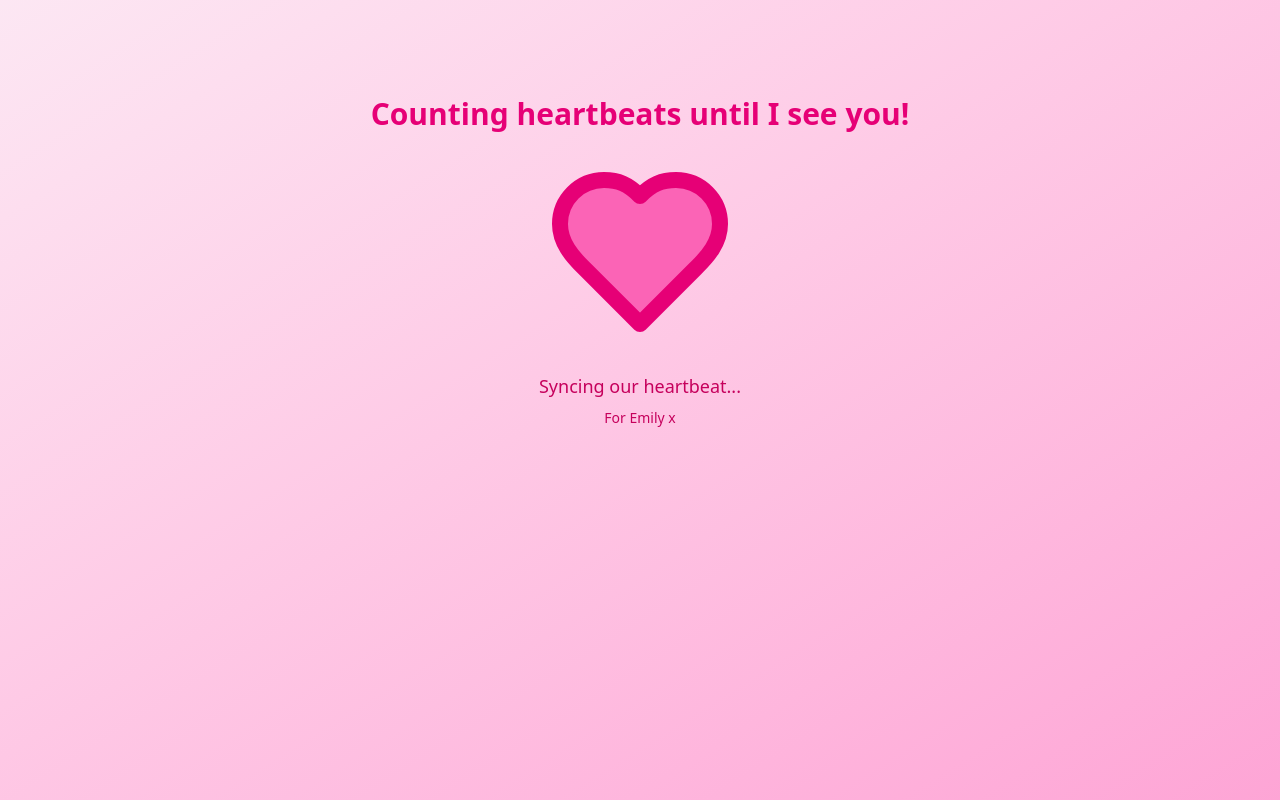
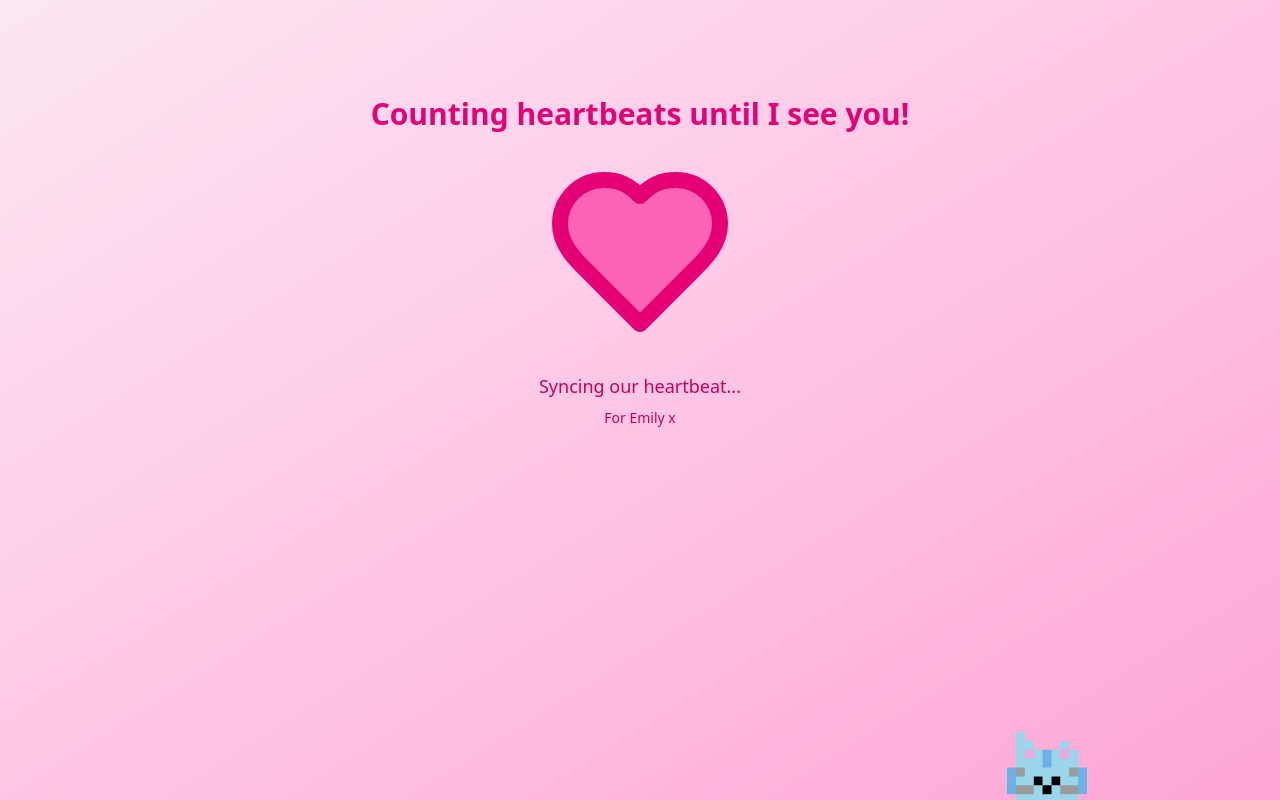
Before and after one commit to jcbyte/emilyx, a React (Vite) app: page / in a window 1280 px wide. Built offline with nearby package versions, Linux system fonts and the light colour scheme; no server answers; the database is empty.

Commit message:
create generator for lime cats

```diff
--- a/package.json
+++ b/package.json
@@ -14,7 +14,8 @@
 		"firebase": "^11.7.1",
 		"react": "^19.1.0",
 		"react-dom": "^19.1.0",
-		"tailwindcss": "^4.1.5"
+		"tailwindcss": "^4.1.5",
+		"uuid": "^11.1.0"
 	},
 	"devDependencies": {
 		"@eslint/js": "^9.25.0",
--- a/src/App.tsx
+++ b/src/App.tsx
@@ -1,6 +1,7 @@
 import { useEffect, useState } from "react";
 
 import Heart from "./assets/heart.svg?react";
+import AnimatedLimes from "./components/AnimatedLimes";
 import { getTimestamp } from "./firebase/firestore";
 
 const BPM = 70;
@@ -13,11 +14,11 @@ export default function App() {
 
 	async function loadHeartbeats() {
 		// Get timestamp from database
-		let timestamp = await getTimestamp();
+		const timestamp = await getTimestamp();
 
 		// Calculate heartbeats remaining
-		let remaining = timestamp - Date.now();
-		let remainingHeartbeats = (remaining / 1000 / 60) * BPM;
+		const remaining = timestamp - Date.now();
+		const remainingHeartbeats = (remaining / 1000 / 60) * BPM;
 
 		setHeartbeats(remainingHeartbeats);
 		setHeartbeatsLoaded(true);
@@ -84,6 +85,8 @@ export default function App() {
 					<span className="text-sm text-pink-700">For Emily x</span>
 				</div>
 			</div>
+
+			<AnimatedLimes />
 		</>
 	);
 }
--- /dev/null
+++ b/src/components/AnimatedLimes.tsx
@@ -0,0 +1,80 @@
+import { useEffect, useRef, useState } from "react";
+import { v4 } from "uuid";
+import AnimatedLime, { SIZE as CAT_SIZE, edges, type Edge } from "./AnimatedLime";
+
+interface LimeData {
+	edge: Edge;
+	offset: number;
+}
+
+export default function AnimatedLimes({
+	transitionDuration = 750,
+	outDuration = 2500,
+	gapDuration = 3000,
+}: {
+	transitionDuration?: number;
+	outDuration?: number;
+	gapDuration?: number;
+}) {
+	const [limes, setLimes] = useState<Record<string, LimeData>>({});
+	const currentTimerRef = useRef<NodeJS.Timeout>(null);
+
+	function addLime() {
+		const id = v4();
+
+		const edge = edges[Math.floor(Math.random() * edges.length)];
+
+		let maxOffset = {
+			top: window.innerWidth,
+			bottom: window.innerWidth,
+			left: window.innerHeight,
+			right: window.innerHeight,
+		}[edge];
+		const offset = Math.floor(CAT_SIZE / 2 + Math.random() * (maxOffset - CAT_SIZE / 2));
+
+		setLimes((prev) => {
+			const newLimes = { ...prev };
+			newLimes[id] = { edge, offset: offset };
+			return newLimes;
+		});
+	}
+
+	function removeLime(id: string) {
+		setLimes((prev) => {
+			const newLimes = { ...prev };
+			delete newLimes[id];
+			return newLimes;
+		});
+	}
+
+	useEffect(() => {
+		// Start initial lime after `gapInterval`
+		const startTimeout = setTimeout(() => {
+			addLime();
+
+			// Then start regular interval
+			const interval = setInterval(() => addLime(), transitionDuration * 2 + outDuration + gapDuration);
+			currentTimerRef.current = interval;
+		}, gapDuration);
+
+		return () => {
+			clearTimeout(startTimeout);
+			if (currentTimerRef.current) clearInterval(currentTimerRef.current);
+		};
+	}, []);
+
+	return (
+		<>
+			{Object.entries(limes).map(([id, data]) => (
+				<AnimatedLime
+					key={id}
+					edge={data.edge}
+					offset={data.offset}
+					onComplete={() => removeLime(id)}
+					outDuration={outDuration}
+					transitionDuration={transitionDuration}
+				></AnimatedLime>
+			))}
+		</>
+	);
+}
```
Also changed, not shown: 1 other file (tests, documents, lock files or other folders).
